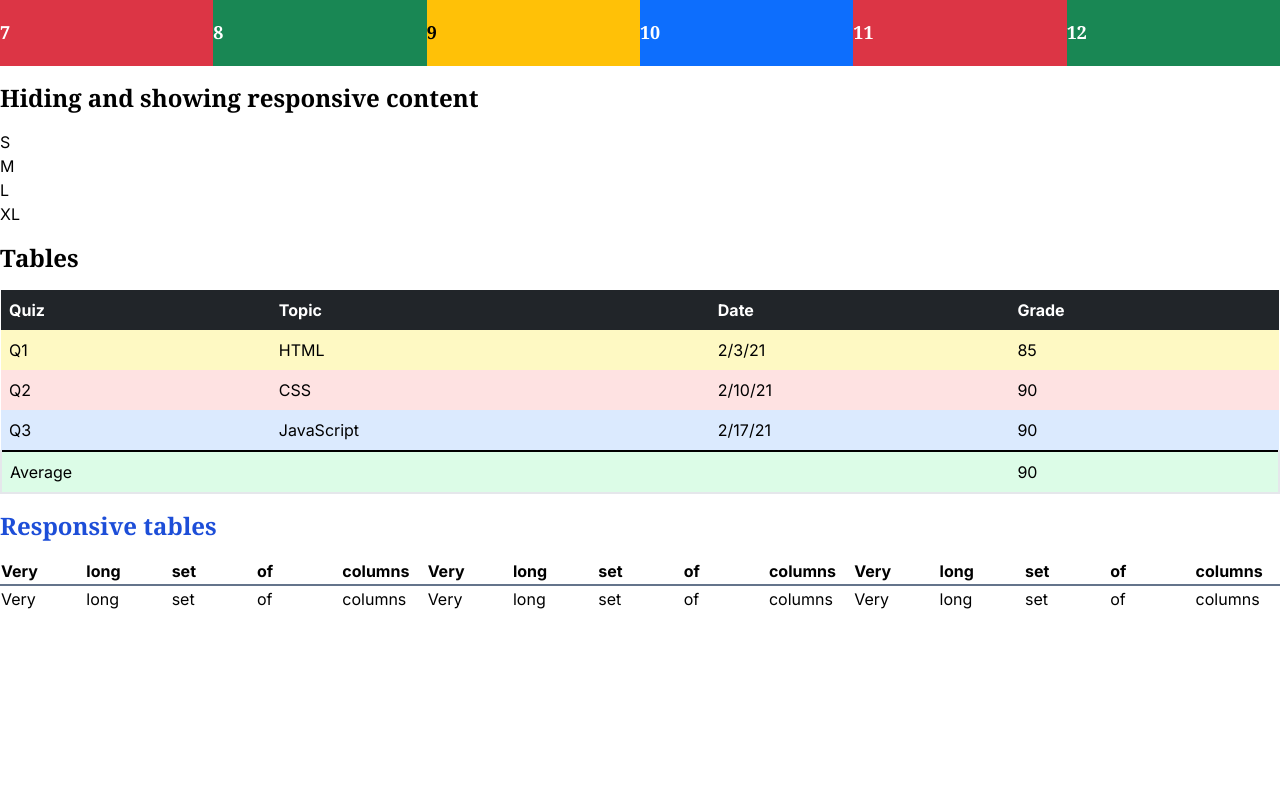
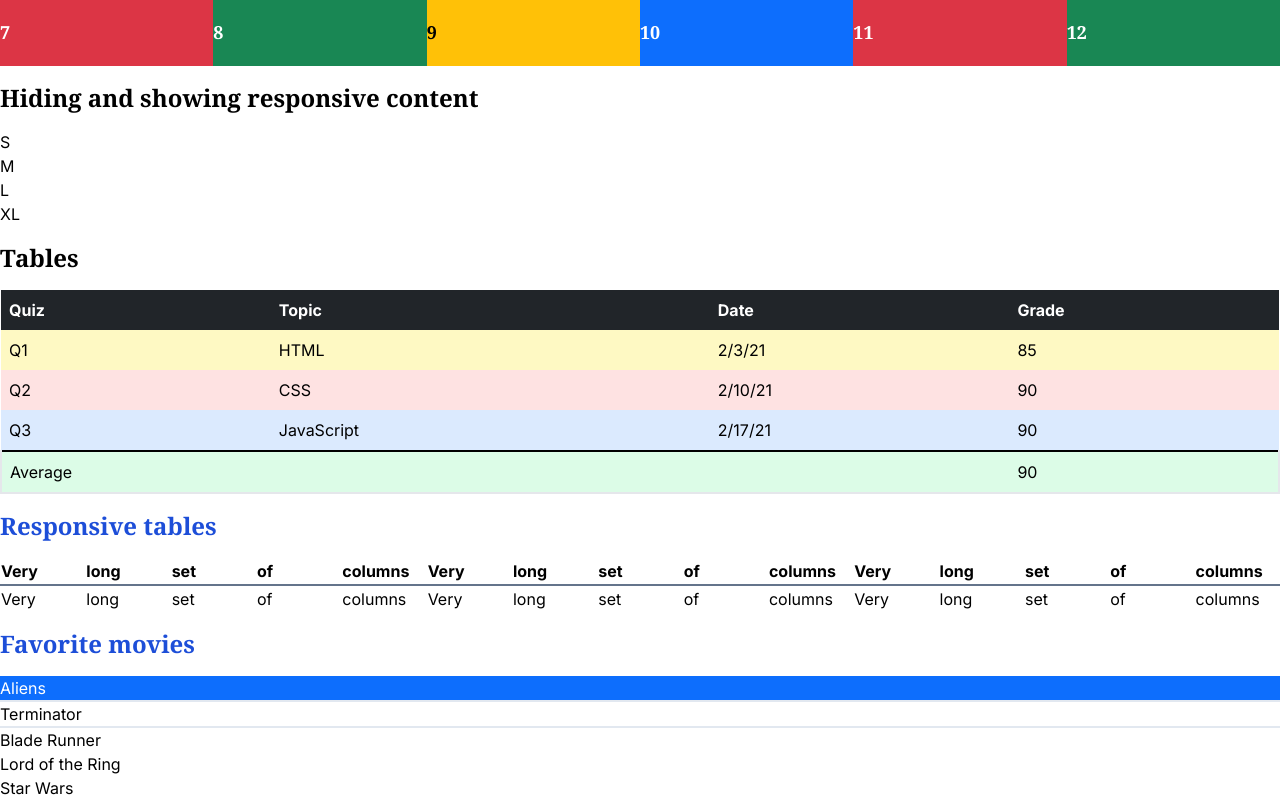
Before and after one commit to jamescd18/tuiter-web-app, a Next.js app: page /labs/a2 in a window 1280 px wide. Shown: the part 5140-5940 px from the top of the page. Before the commit the page ends 5752 px from the top, so only its background shows below. Built offline with nearby package versions, Linux system fonts and the light colour scheme.

Commit message:
Half of list group

```diff
--- a/app/labs/a2/page.tsx
+++ b/app/labs/a2/page.tsx
@@ -439,6 +439,28 @@ export default function LabA2() {
           </tbody>
         </table>
       </div>
+      <H2>
+        <Link href="https://getbootstrap.com/docs/5.1/components/list-group/">
+          Favorite movies
+        </Link>
+      </H2>
+      <ul className="border-collapse border-1 border-slate-200">
+        <li className="border-collapse border-b-2 border-slate-200 bg-bsprimary text-white">
+          Aliens
+        </li>
+        <li className="border-collapse border-b-2 border-slate-200 list-group-item">
+          Terminator
+        </li>
+        <li className="border-collapse border-1 border-slate-200 list-group-item">
+          Blade Runner
+        </li>
+        <li className="border-collapse border-1 border- border-slate-200 list-group-item">
+          Lord of the Ring
+        </li>
+        <li className="border-collapse border-1 border-slate-200 list-group-item disabled">
+          Star Wars
+        </li>
+      </ul>
     </>
   );
 }
```
